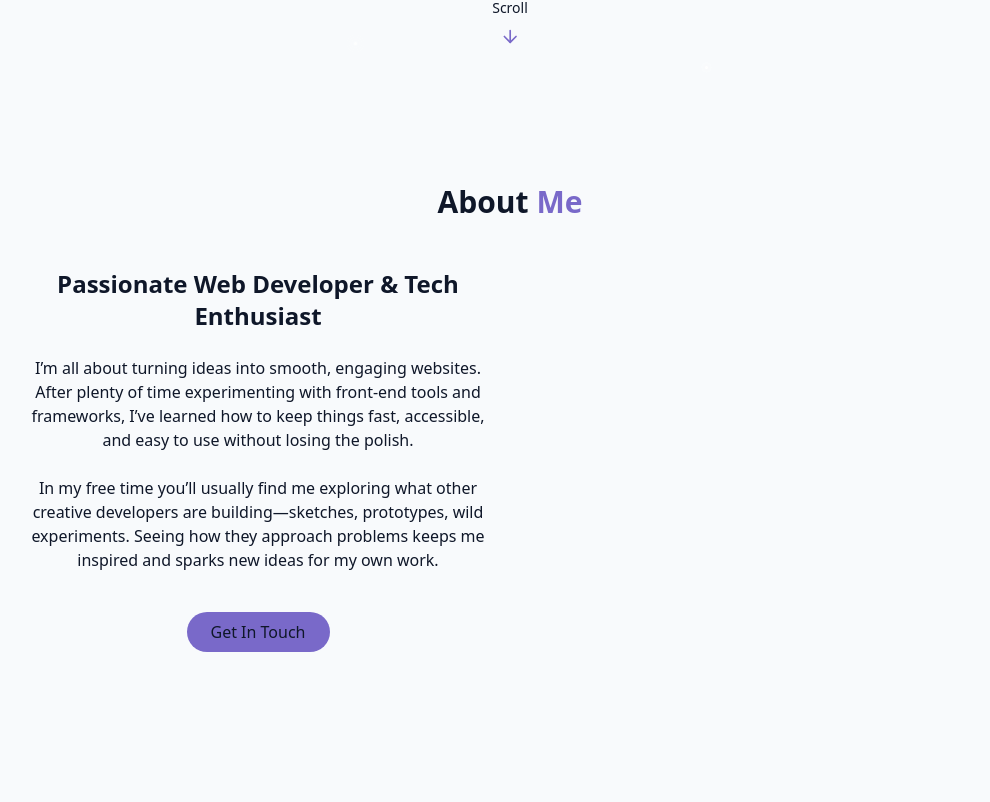
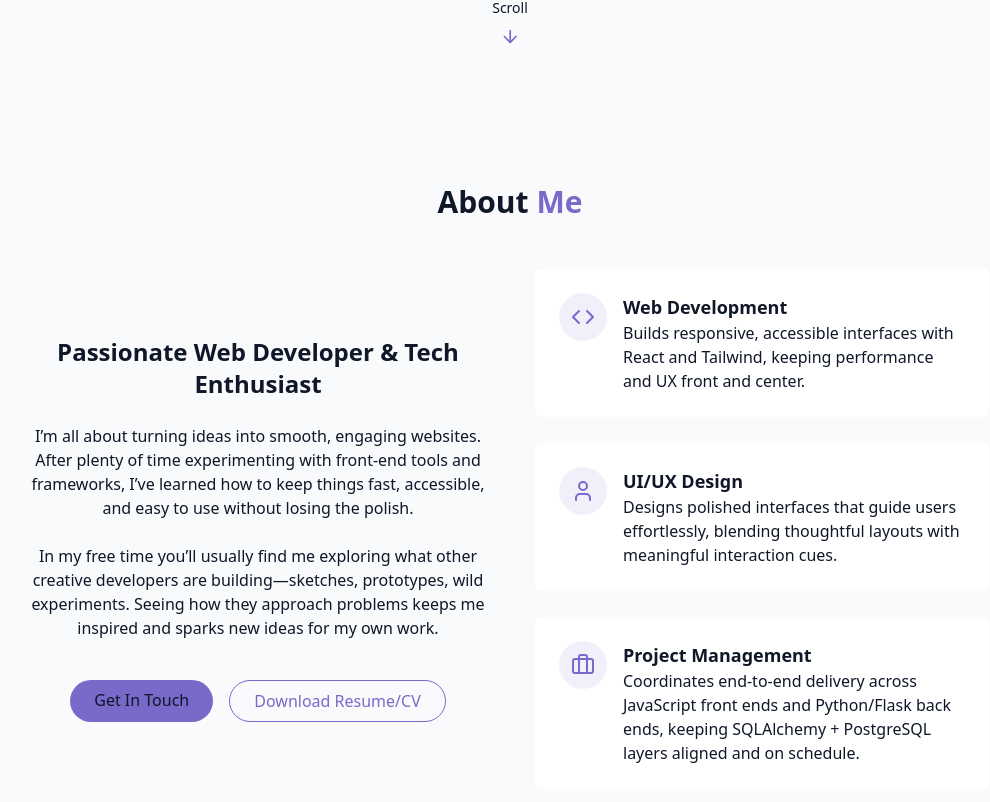
Before and after one commit to ElianSarmiento/Portfolio-website, a React (Vite) app: page / in a window 1280 px wide. Shown: the part 712-1514 px from the top of the page, without its empty margins (130-1120 px from the left). Before the commit the page ends 1460 px from the top, so only its background shows below. Built offline with nearby package versions, Linux system fonts and the light colour scheme.

Commit message:
Add resume download link and refresh About section cards

```diff
--- a/src/components/AboutSection.jsx
+++ b/src/components/AboutSection.jsx
@@ -1,3 +1,5 @@
+import { Briefcase, Code, User } from "lucide-react";
+
 export const AboutSection = () => {
   return (
     <section id="about" className="py-24 px-4 relative">
@@ -29,10 +31,64 @@ export const AboutSection = () => {
                 {" "}
                 Get In Touch
               </a>
+              <a
+                href="/ElianResume.pdf"
+                target="_blank"
+                rel="noopener noreferrer"
+                className="px-6 py-2 rounded-full border border-primary text-primary hover:bg-primary/10 transition-colors duration-300"
+              >
+                {" "}
+                Download Resume/CV
+              </a>
             </div>
           </div>
 
-          <div></div>
+          <div className="grid grid-cols-1 gap-6">
+            <div className="gradient-border p-6 card-hover">
+              <div className="flex items-start gap-4">
+                <div className="p-3 rounded-full bg-primary/10">
+                  <Code className="h-6 w-6 text-primary" />
+                </div>
+                <div className="text-left">
+                  <h4 className="font-semibold text-lg"> Web Development</h4>
+                  <p className="text-muted-foreground">
+                    Builds responsive, accessible interfaces with React and
+                    Tailwind, keeping performance and UX front and center.
+                  </p>
+                </div>
+              </div>
+            </div>
+            <div className="gradient-border p-6 card-hover">
+              <div className="flex items-start gap-4">
+                <div className="p-3 rounded-full bg-primary/10">
+                  <User className="h-6 w-6 text-primary" />
+                </div>
+                <div className="text-left">
+                  <h4 className="font-semibold text-lg"> UI/UX Design</h4>
+                  <p className="text-muted-foreground">
+                    Designs polished interfaces that guide users effortlessly,
+                    blending thoughtful layouts with meaningful interaction
+                    cues.
+                  </p>
+                </div>
+              </div>
+            </div>
+            <div className="gradient-border p-6 card-hover">
+              <div className="flex items-start gap-4">
+                <div className="p-3 rounded-full bg-primary/10">
+                  <Briefcase className="h-6 w-6 text-primary" />
+                </div>
+                <div className="text-left">
+                  <h4 className="font-semibold text-lg"> Project Management</h4>
+                  <p className="text-muted-foreground">
+                    Coordinates end-to-end delivery across JavaScript front ends
+                    and Python/Flask back ends, keeping SQLAlchemy + PostgreSQL
+                    layers aligned and on schedule.
+                  </p>
+                </div>
+              </div>
+            </div>
+          </div>
         </div>
       </div>
     </section>
```
Also changed, not shown: 1 other file (tests, documents, lock files or other folders).
